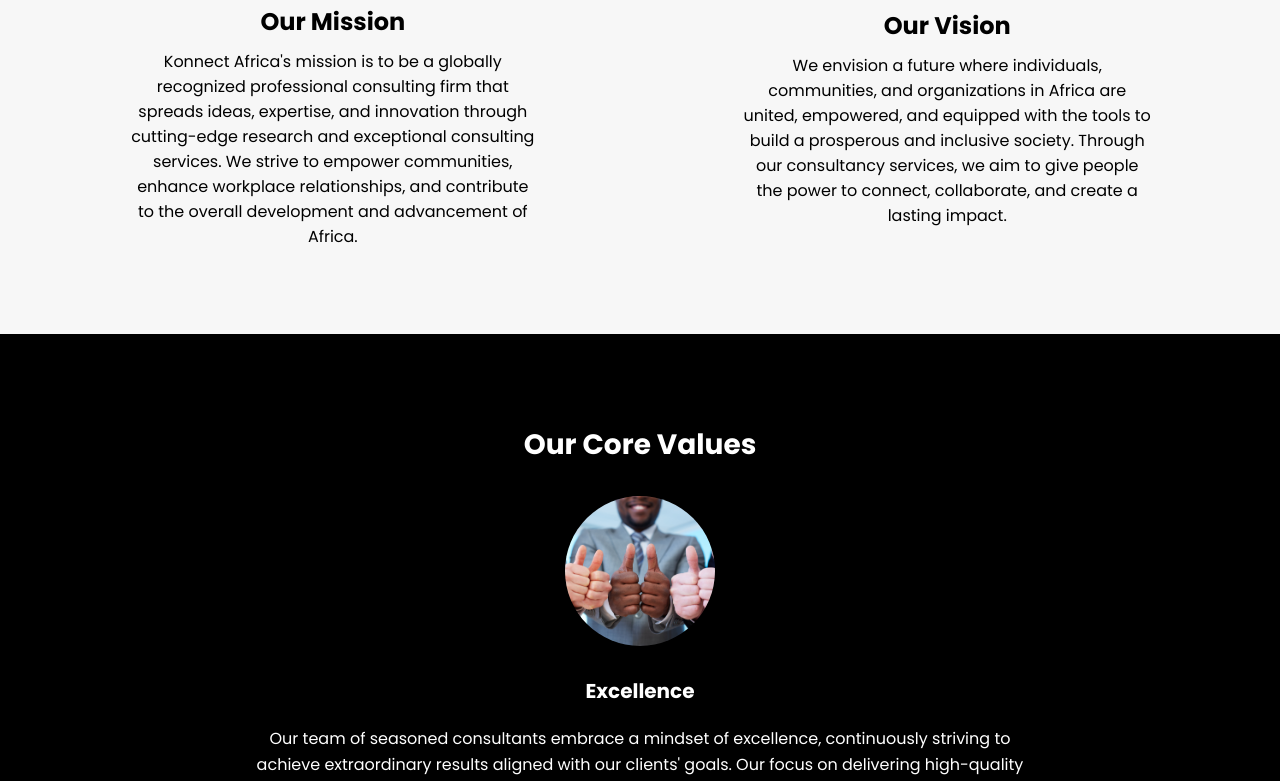
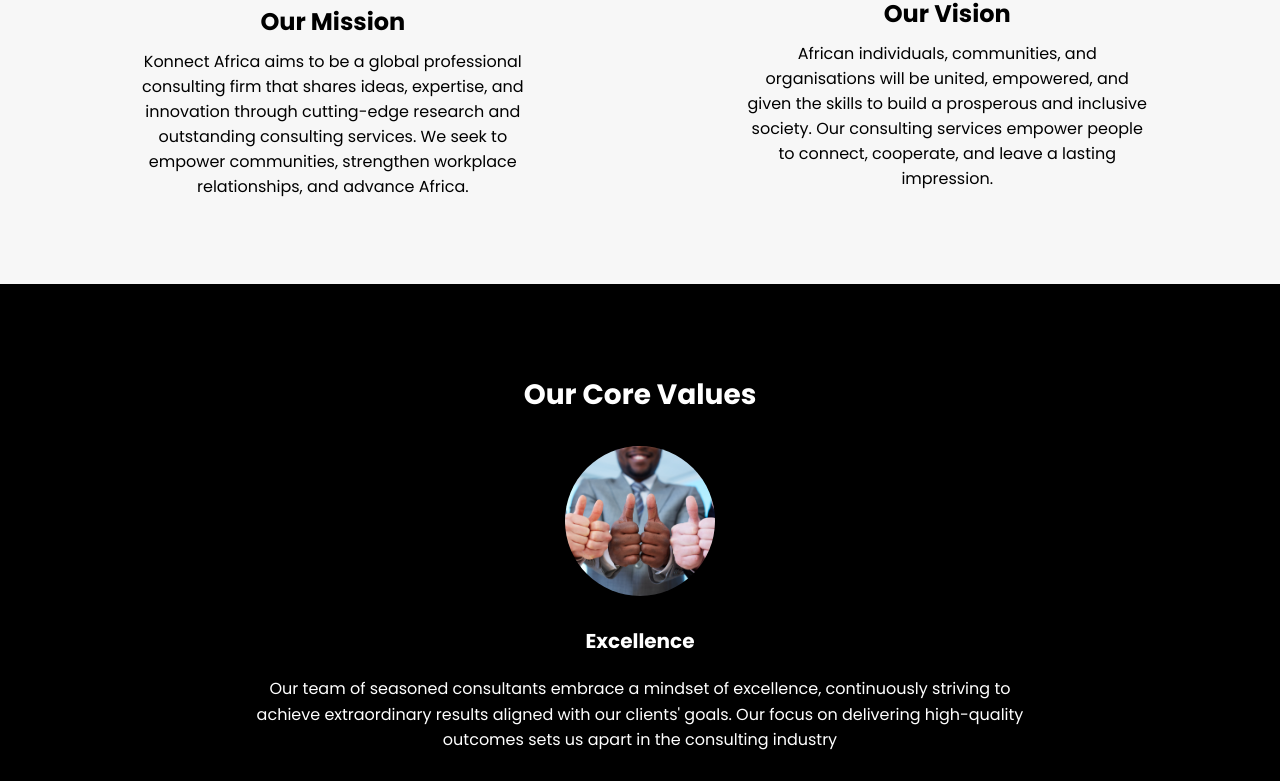
Before and after one commit to Tripp808/Konnect_africa-website, a website: page index.html in a window 1280 px wide. Shown: the part 1138-1919 px from the top of the page. Drawn offline with Linux system fonts and the light colour scheme; a web font is replaced by a local one.

Commit message:
new change

```diff
--- a/contact.css
+++ b/contact.css
@@ -2,7 +2,7 @@
 
 #contact {
   background-color: #f4f4f4;
-  padding: 100px 0;
+  padding: 100px;
   text-align: center;
   color: black;
 }
--- a/index.html
+++ b/index.html
@@ -64,11 +64,10 @@
           <img src="businesspeople.jpg" alt="Mission Image" />
           <h3>Our Mission</h3>
           <p>
-            Konnect Africa's mission is to be a globally recognized professional
-            consulting firm that spreads ideas, expertise, and innovation
-            through cutting-edge research and exceptional consulting services.
-            We strive to empower communities, enhance workplace relationships,
-            and contribute to the overall development and advancement of Africa.
+            Konnect Africa aims to be a global professional consulting firm that
+            shares ideas, expertise, and innovation through cutting-edge
+            research and outstanding consulting services. We seek to empower
+            communities, strengthen workplace relationships, and advance Africa.
           </p>
         </div>
         <div class="service2">
@@ -76,11 +75,10 @@
           <img src="meeting-partners-min.jpg" alt="Vision Image" />
           <h3>Our Vision</h3>
           <p>
-            We envision a future where individuals, communities, and
-            organizations in Africa are united, empowered, and equipped with the
-            tools to build a prosperous and inclusive society. Through our
-            consultancy services, we aim to give people the power to connect,
-            collaborate, and create a lasting impact.
+            African individuals, communities, and organisations will be united,
+            empowered, and given the skills to build a prosperous and inclusive
+            society. Our consulting services empower people to connect,
+            cooperate, and leave a lasting impression.
           </p>
         </div>
       </div>
@@ -146,7 +144,7 @@
             <strong>Email:</strong>
             konnectafricaconsultingfirm@gmail.com
           </p>
-          <p><strong>Phone:</strong>+211025956205</p>
+          <p><strong>Phone:</strong>+211925956205</p>
           <p><strong>Address:</strong> Private Bag, Juba, South Sudan</p>
         </div>
         <a href="contact.html" class="btn2">Email Us</a>
```
Also changed, not shown: contact.html (+1 -1 lines), team.html (+11 -3 lines), BDM.jpg (added).
